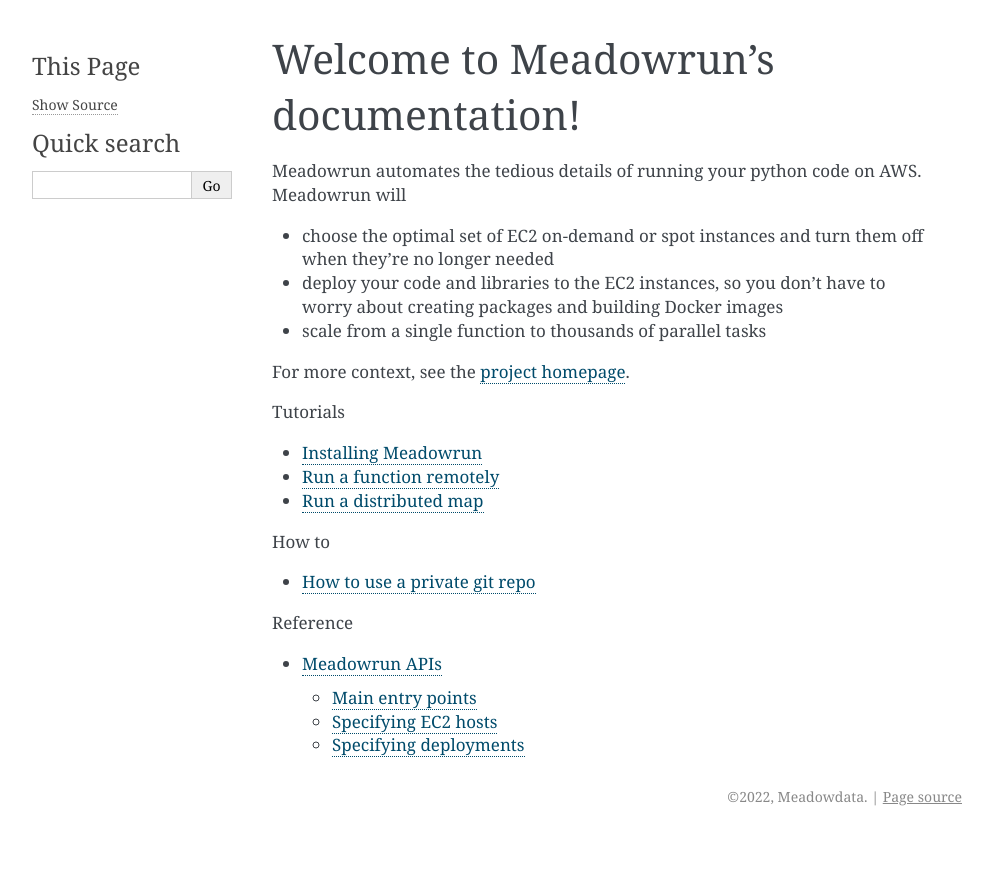
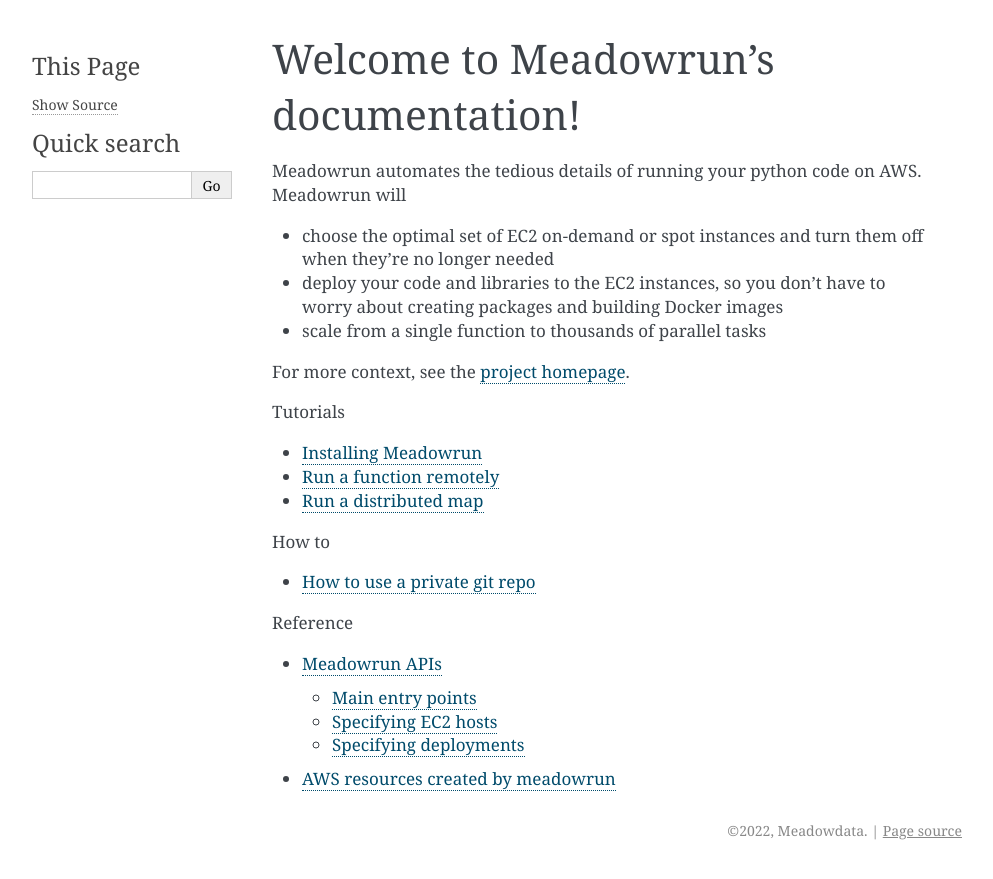
Before and after one commit to meadowdata/meadowrun, a Sphinx documentation site: the page built from docs/index.rst, in a window 1280 px wide. Shown: the top 879 px of the page, without its empty margins (148-1141 px from the left). Built offline with Sphinx 7.4.7, drawn with Linux system fonts in a browser that asks for light colours.

Commit message:
Linking to the new "AWS resources" docs page from the index

```diff
--- a/docs/index.rst
+++ b/docs/index.rst
@@ -32,3 +32,4 @@
    :caption: Reference
 
    reference/apis.rst
+   reference/aws_resources.rst
```
